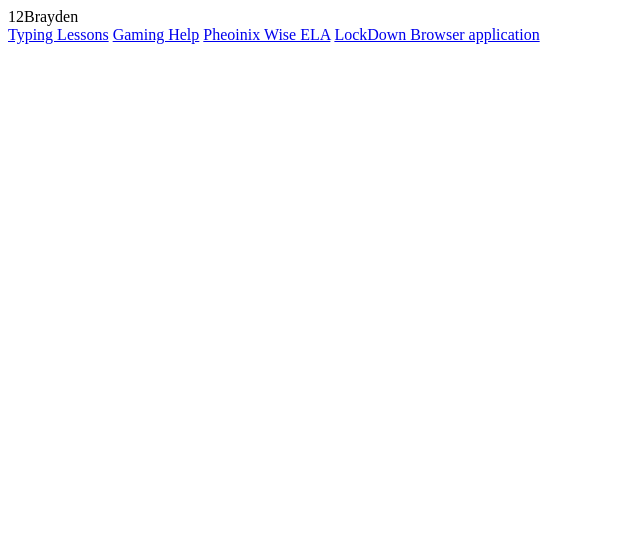
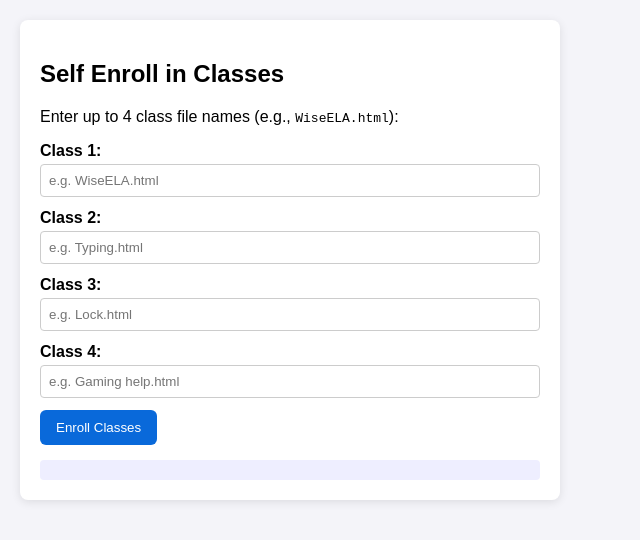
Before and after one commit to Mistyitz/EduForgePlatform-, a plain HTML site: page Classes/SelfEnroll.html in a window 1280 px wide. Shown: the whole page, without its empty margins (0-640 px from the left). Drawn offline with Linux system fonts and the light colour scheme.

Commit message:
Revamp Self Enroll page layout and functionality

```diff
--- a/Classes/SelfEnroll.html
+++ b/Classes/SelfEnroll.html
@@ -1,16 +1,164 @@
+<!DOCTYPE html>
+<html lang="en">
+<head>
+  <meta charset="UTF-8">
+  <title>Self Enroll - EduForge Platform</title>
+  <style>
+    body {
+      font-family: Arial, sans-serif;
+      margin: 20px;
+      background-color: #f4f4f9;
+    }
+    .enroll-container {
+      max-width: 500px;
+      background: white;
+      padding: 20px;
+      border-radius: 8px;
+      box-shadow: 0 2px 10px rgba(0, 0, 0, 0.1);
+    }
+    .input-group {
+      margin-bottom: 12px;
+    }
+    label {
+      display: block;
+      font-weight: bold;
+      margin-bottom: 4px;
+    }
+    input[type="text"] {
+      width: 100%;
+      padding: 8px;
+      box-sizing: border-box;
+      border: 1px solid #ccc;
+      border-radius: 4px;
+    }
+    button {
+      padding: 10px 16px;
+      background-color: #0969da;
+      color: white;
+      border: none;
+      border-radius: 6px;
+      cursor: pointer;
+    }
+    button:hover {
+      background-color: #0353b4;
+    }
+    #status {
+      margin-top: 15px;
+      font-weight: bold;
+    }
+    #result {
+      margin-top: 15px;
+      background: #eef;
+      padding: 10px;
+      border-radius: 4px;
+      word-break: break-all;
+    }
+  </style>
+</head>
+<body>
 
-<div id="password">12Brayden</div>
+<div class="enroll-container">
+  <h2>Self Enroll in Classes</h2>
+  <p>Enter up to 4 class file names (e.g., <code>WiseELA.html</code>):</p>
 
-<div id="classes">
-  <a href="https://github.com/Mistyitz/EduForgePlatform-/blob/main/Classes/Typing.html">Typing Lessons</a>
-  <a href="https://github.com/Mistyitz/EduForgePlatform-/blob/main/Classes/Gaming%20help.html">Gaming Help</a>
-  <a href="https://github.com/Mistyitz/EduForgePlatform-/blob/main/Classes/WiseELA.html">Pheoinix Wise ELA</a>
-  <a href="https://github.com/Mistyitz/EduForgePlatform-/blob/main/Classes/Lock.html">LockDown Browser application</a>
+  <div class="input-group">
+    <label for="class1">Class 1:</label>
+    <input type="text" id="class1" placeholder="e.g. WiseELA.html">
+  </div>
+  <div class="input-group">
+    <label for="class2">Class 2:</label>
+    <input type="text" id="class2" placeholder="e.g. Typing.html">
+  </div>
+  <div class="input-group">
+    <label for="class3">Class 3:</label>
+    <input type="text" id="class3" placeholder="e.g. Lock.html">
+  </div>
+  <div class="input-group">
+    <label for="class4">Class 4:</label>
+    <input type="text" id="class4" placeholder="e.g. Gaming help.html">
+  </div>
+
+  <button onclick="searchAndEnroll()">Enroll Classes</button>
+
+  <div id="status"></div>
+  <div id="result"></div>
 </div>
 
 <script>
-  // Dynamically appends the classes stored in enrolledClassesHTML if the variable exists
-  if (typeof enrolledClassesHTML !== "undefined" && enrolledClassesHTML !== "") {
-    document.getElementById("classes").innerHTML += "\n  " + enrolledClassesHTML;
+  // Global variable holding the final HTML formatted class links
+  var enrolledClassesHTML = "";
+
+  const REPO_OWNER = "Mistyitz";
+  const REPO_NAME = "EduForgePlatform-";
+  const BRANCH = "main";
+
+  async function searchAndEnroll() {
+    const statusDiv = document.getElementById("status");
+    const resultDiv = document.getElementById("result");
+    statusDiv.innerText = "Scanning GitHub repository...";
+    resultDiv.innerText = "";
+    enrolledClassesHTML = "";
+
+    // Collect user inputs
+    const inputs = [
+      document.getElementById("class1").value.trim(),
+      document.getElementById("class2").value.trim(),
+      document.getElementById("class3").value.trim(),
+      document.getElementById("class4").value.trim()
+    ].filter(name => name.length > 0);
+
+    if (inputs.length === 0) {
+      statusDiv.innerText = "Please enter at least one class file name.";
+      return;
+    }
+
+    try {
+      // Fetch entire file tree recursively using GitHub API
+      const treeUrl = `https://api.github.com/repos/${REPO_OWNER}/${REPO_NAME}/git/trees/${BRANCH}?recursive=1`;
+      const response = await fetch(treeUrl);
+      if (!response.ok) {
+        throw new Error("Failed to fetch repository tree.");
+      }
+
+      const data = await response.json();
+      const files = data.tree; // Array of file objects in repo
+
+      let matches = [];
+
+      // Search repository tree for matching filenames across all subfolders
+      inputs.forEach(targetFile => {
+        const foundFile = files.find(item => {
+          const fileNameOnly = item.path.split('/').pop();
+          return fileNameOnly.toLowerCase() === targetFile.toLowerCase();
+        });
+
+        if (foundFile) {
+          // Construct GitHub blob URL
+          const fullPath = encodeURI(foundFile.path);
+          const rawFileName = foundFile.path.split('/').pop().replace('.html', '');
+          const cleanTitle = decodeURIComponent(rawFileName);
+
+          const linkTag = `<a href="https://github.com/${REPO_OWNER}/${REPO_NAME}/blob/${BRANCH}/${fullPath}">${cleanTitle}</a>`;
+          matches.push(linkTag);
+        }
+      });
+
+      if (matches.length > 0) {
+        // Push matching anchor tags to the variable
+        enrolledClassesHTML = matches.join("\n  ");
+
+        statusDiv.innerText = `Found ${matches.length} matching file(s)!`;
+        resultDiv.innerText = enrolledClassesHTML;
+      } else {
+        statusDiv.innerText = "No matching classes found in repository.";
+      }
+
+    } catch (error) {
+      console.error(error);
+      statusDiv.innerText = "Error searching repository. Make sure the repo is public or check internet connection.";
+    }
   }
 </script>
+
+</body>
+</html>
```
